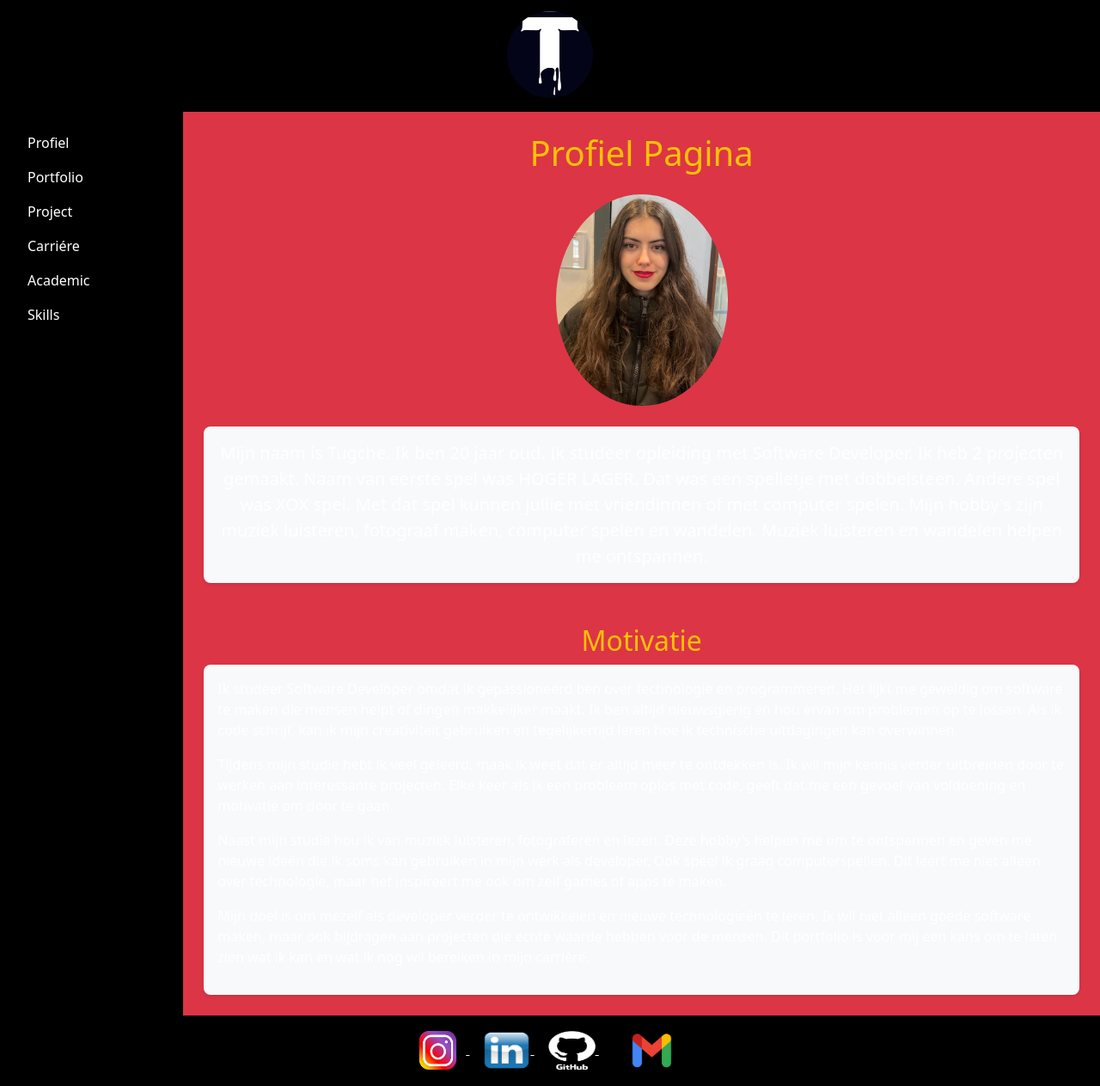
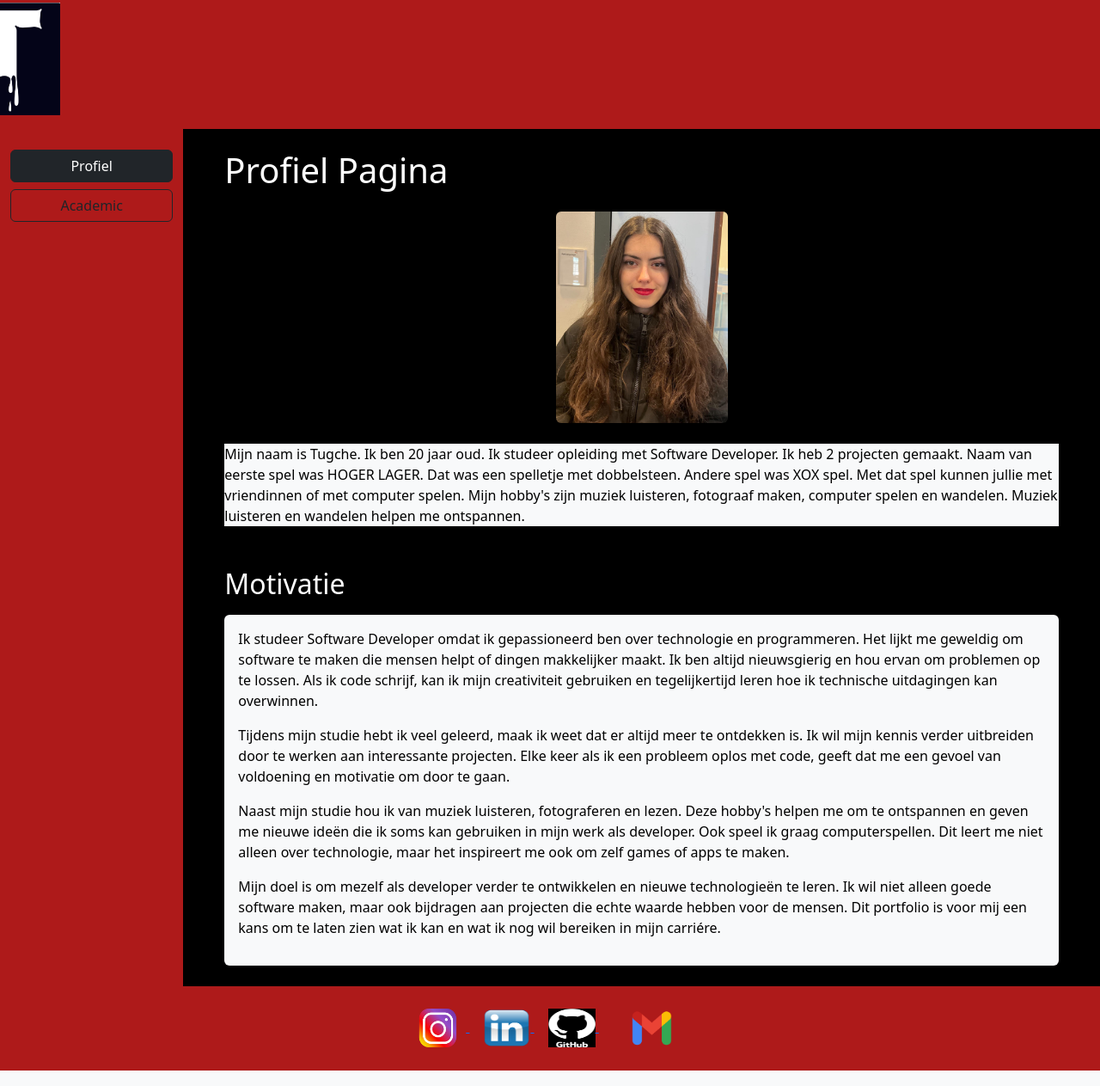
Before and after one commit to TugcheSezr/TugcheSezr.github.io, a plain HTML site: page portfolio-bootstrap/index.html in a window 1280 px wide. Shown: the part 3-1266 px from the top of the page at 86% size. Drawn offline with nearby package versions, Linux system fonts and the light colour scheme.

Commit message:
Completed responsive profile and academic pages with Bootstrap structure and styling.
- Finished index.html with full profile content and Bootstrap-based structure
- Completed academic.html including content and consistent styling

```diff
--- /dev/null
+++ b/portfolio-bootstrap/css/style.css
@@ -0,0 +1,9 @@
+.bg-red-600 {
+    background-color: #ae1a1a !important; /* Bootstrap 5'in red-600 tonu */
+    color: white;
+}
+
+.bg-main-color {
+    background-color: black;
+    color: white;
+}
--- a/portfolio-bootstrap/index.html
+++ b/portfolio-bootstrap/index.html
@@ -1,100 +1,93 @@
 <!DOCTYPE html>
-<html lang="tr">
-
+<html lang="nl">
 <head>
   <meta charset="UTF-8">
   <meta name="viewport" content="width=device-width, initial-scale=1.0">
   <title>Profiel | Tugche</title>
-    <link href="https://cdn.jsdelivr.net/npm/bootstrap@5.3.0-alpha1/dist/css/bootstrap.min.css" rel="stylesheet">
+  <link href="https://cdn.jsdelivr.net/npm/bootstrap@5.3.0/dist/css/bootstrap.min.css" rel="stylesheet">
   <link rel="stylesheet" href="css/style.css">
 </head>
 
-<body class="bg-dark text-white">
+    <body class="bg-light text-dark">
+        <div class="container-fluid">
+            <div class="row bg-red-600  p-3">
+                <div class="col text-center">
+                    <img src="img/Logo van mijn website.png" alt="logo" width="130px" style="margin-left: -1270px; margin-top: -10px;">
+                </div>
+            </div>
 
-    <div class="container-fluid">
-        <!-- Header -->
-        <header class="row bg-black py-3">
-            <div class="col-12 text-center">
-                <img
-                 src="img/Logo van mijn website.png" alt="Logo" class="img-fluid rounded-circle" width="100">
-            </div>
-        </header>
-
-        <!-- Main Content -->
     <div class="row">
       <!-- Sidebar -->
-            <nav class="col-md-3 col-lg-2 bg-black p-3">
-                <ul class="nav flex-column">
-                    <li class="nav-item">
-                        <a class="nav-link active text-white border-white" href="index.html">Profiel</a>
-                    </li>
-                    <li class="nav-item">
-                        <a class="nav-link text-white" href="portfolio.html">Portfolio</a>
-                    </li>
-                    <li class="nav-item">
-                        <a class="nav-link text-white" href="project.html">Project</a>
-                    </li>
-                    <li class="nav-item">
-                        <a class="nav-link text-white" href="carriere.html">Carriére</a>
-                    </li>
-                    <li class="nav-item">
-                        <a class="nav-link text-white" href="academic.html">Academic</a>
-                    </li>
-                    <li class="nav-item">
-                        <a class="nav-link text-white" href="skills.html">Skills</a>
-                    </li>
+      <aside class="col-md-2 bg-red-600 py-4">
+        <nav>
+          <ul class="nav flex-column gap-2">
+            <li class="nav-item"><a href="index.html" class="btn btn-outline-dark w-100 active">Profiel</a></li>
+            <li class="nav-item"><a href="academic.html" class="btn btn-outline-dark w-100">Academic</a></li>
           </ul>
         </nav>
+      </aside>
 
-            <!-- Main Section -->
-            <main class="col-md-9 col-lg-10 bg-danger p-4">
-                <h1 class="text-center text-warning">Profiel Pagina</h1>
-                <div class="text-center my-4">
-                    <img src="img/Profiel Pagina foto van mezelf.jpg" alt="Tugche" class="img-fluid rounded-circle" width="200">
+      <!-- Main content -->
+      <main class="col-md-10 py-4 bg-main-color px-5">
+        <h1 class="mb-4">Profiel Pagina</h1>
+        <div class="text-center mb-4">
+          <img src="img/Profiel Pagina foto van mezelf.jpg" alt="Tugche" width="200" class="img-fluid rounded">
         </div>
-                <p class="lead text-center bg-light p-3 rounded-3 shadow-sm">
-                    Mijn naam is Tugche. Ik ben 20 jaar oud. Ik studeer opleiding met Software Developer. Ik heb 2 projecten gemaakt. Naam van eerste spel was HOGER LAGER. Dat was een spelletje met dobbelsteen. Andere spel was XOX spel. Met dat spel kunnen jullie met vriendinnen of met computer spelen. Mijn hobby's zijn muziek luisteren, fotograaf maken, computer spelen en wandelen. Muziek luisteren en wandelen helpen me ontspannen.
+        <p class="mb-5 bg-light text-black">
+          Mijn naam is Tugche. Ik ben 20 jaar oud. Ik studeer opleiding met Software Developer. Ik heb 2 projecten
+          gemaakt. Naam van eerste spel was HOGER LAGER. Dat was een spelletje met dobbelsteen. Andere spel was XOX
+          spel. Met dat spel kunnen jullie met vriendinnen of met computer spelen. Mijn hobby's zijn muziek luisteren,
+          fotograaf maken, computer spelen en wandelen. Muziek luisteren en wandelen helpen me ontspannen.
         </p>
 
-                <section class="mt-5">
-                    <h2 class="text-center text-warning">Motivatie</h2>
-                    <div class="bg-light p-3 rounded-3 shadow-sm">
+        <h2 class="mb-3">Motivatie</h2>
+        <div class="bg-light text-black p-3 rounded shadow-sm">
           <p>
-                            Ik studeer Software Developer omdat ik gepassioneerd ben over technologie en programmeren. Het lijkt me geweldig om software te maken die mensen helpt of dingen makkelijker maakt. Ik ben altijd nieuwsgierig en hou ervan om problemen op te lossen. Als ik code schrijf, kan ik mijn creativiteit gebruiken en tegelijkertijd leren hoe ik technische uitdagingen kan overwinnen.
+            Ik studeer Software Developer omdat ik gepassioneerd ben over technologie en programmeren. Het lijkt me
+            geweldig om software te maken die mensen helpt of dingen makkelijker maakt. Ik ben altijd nieuwsgierig
+            en hou ervan om problemen op te lossen. Als ik code schrijf, kan ik mijn creativiteit gebruiken en
+            tegelijkertijd leren hoe ik technische uitdagingen kan overwinnen.
           </p>
           <p>
-                            Tijdens mijn studie hebt ik veel geleerd, maak ik weet dat er altijd meer te ontdekken is. Ik wil mijn kennis verder uitbreiden door te werken aan interessante projecten. Elke keer als ik een probleem oplos met code, geeft dat me een gevoel van voldoening en motivatie om door te gaan.
+            Tijdens mijn studie hebt ik veel geleerd, maak ik weet dat er altijd meer te ontdekken is. Ik wil mijn
+            kennis verder uitbreiden door te werken aan interessante projecten. Elke keer als ik een probleem oplos
+            met code, geeft dat me een gevoel van voldoening en motivatie om door te gaan.
           </p>
           <p>
-                            Naast mijn studie hou ik van muziek luisteren, fotograferen en lezen. Deze hobby's helpen me om te ontspannen en geven me nieuwe ideën die ik soms kan gebruiken in mijn werk als developer. Ook speel ik graag computerspellen. Dit leert me niet alleen over technologie, maar het inspireert me ook om zelf games of apps te maken.
+            Naast mijn studie hou ik van muziek luisteren, fotograferen en lezen. Deze hobby's helpen me om te
+            ontspannen en geven me nieuwe ideën die ik soms kan gebruiken in mijn werk als developer. Ook speel ik
+            graag computerspellen. Dit leert me niet alleen over technologie, maar het inspireert me ook om zelf
+            games of apps te maken.
           </p>
           <p>
-                            Mijn doel is om mezelf als developer verder te ontwikkelen en nieuwe technologieën te leren. Ik wil niet alleen goede software maken, maar ook bijdragen aan projecten die echte waarde hebben voor de mensen. Dit portfolio is voor mij een kans om te laten zien wat ik kan en wat ik nog wil bereiken in mijn carrière.
+            Mijn doel is om mezelf als developer verder te ontwikkelen en nieuwe technologieën te leren. Ik wil niet
+            alleen goede software maken, maar ook bijdragen aan projecten die echte waarde hebben voor de mensen.
+            Dit portfolio is voor mij een kans om te laten zien wat ik kan en wat ik nog wil bereiken in mijn
+            carriére.
           </p>
         </div>
-                </section>
       </main>
     </div>
 
     <!-- Footer -->
-        <footer class="row bg-black py-3">
-            <div class="col-12 text-center">
-                <a href="https://www.instagram.com/tuce.0._" class="text-white mx-2">
+    <footer class="row bg-red-600 py-4 text-center">
+      <div class="col">
+        <a href="https://www.instagram.com/tuce.0._" class="mx-2">
           <img src="img/Contact Deel Instagram logo.png" alt="Instagram" width="65" height="45">
         </a>
-                <a href="https://www.linkedin.com/in/tugche-s-5533ab334/" class="text-white mx-2">
+        <a href="https://www.linkedin.com/in/tugche-s-5533ab334/" class="mx-2">
           <img src="img/Contact Deel linkedIn logo.png" alt="LinkedIn" width="55" height="45">
         </a>
-                <a href="https://github.com/TugcheSezr" class="text-white mx-2">
+        <a href="https://github.com/TugcheSezr" class="mx-2">
           <img src="img/github-logo.png" alt="GitHub" width="55" height="45">
         </a>
-                <a href="https://mail.google.com/mail/u/0/#inbox?compose=new" class="text-white mx-2">
+        <a href="https://mail.google.com/mail/u/0/#inbox?compose=new" class="mx-2">
           <img src="img/logo-Gmail-1.png" alt="Email" width="90" height="50">
         </a>
       </div>
     </footer>
   </div>
 
-    <script src="https://cdn.jsdelivr.net/npm/bootstrap@5.3.0-alpha1/dist/js/bootstrap.bundle.min.js"></script>
+  <script src="https://cdn.jsdelivr.net/npm/bootstrap@5.3.0/dist/js/bootstrap.bundle.min.js"></script>
 </body>
 </html>
```
Also changed, not shown: portfolio-bootstrap/academic.html (added, +70 -0 lines). Lines whose indentation alone changed are shown as unchanged.
